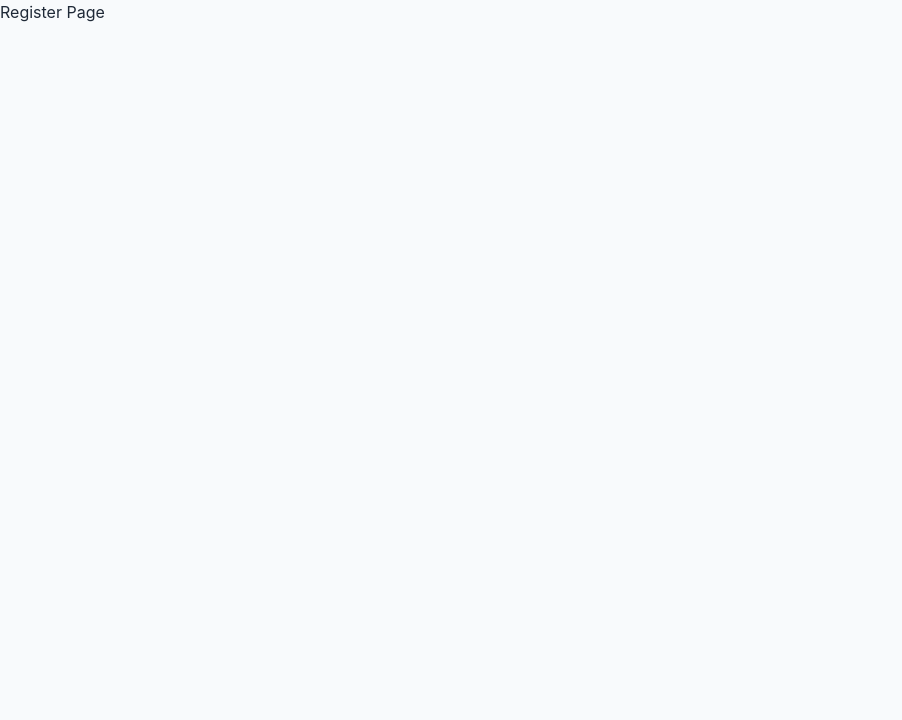
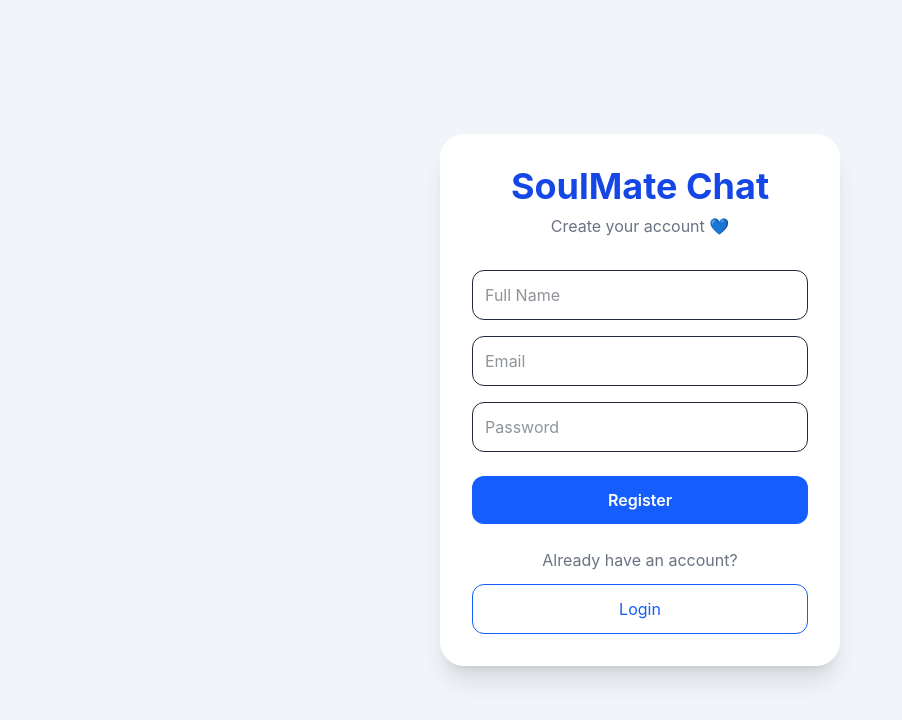
Before and after one commit to FAIZUL7869/soulmate-chat, a React (Vite) app in the folder client/: page /register in a window 1280 px wide. Shown: the top 720 px of the page, without its empty margins (0-902 px from the left). Built offline with nearby package versions, Linux system fonts and the light colour scheme; no server answers.

Commit message:
Add Register page

```diff
--- a/client/src/pages/Register.jsx
+++ b/client/src/pages/Register.jsx
@@ -1,9 +1,83 @@
-function Register() {
+import { useState } from "react";
+import { useNavigate } from "react-router-dom";
+import API from "../services/api";
+
+export default function Register() {
+    const navigate = useNavigate();
+
+    const [name, setName] = useState("");
+    const [email, setEmail] = useState("");
+    const [password, setPassword] = useState("");
+
+    const handleRegister = async () => {
+        try {
+            await API.post("/auth/register", {
+                name,
+                email,
+                password,
+            });
+
+            alert("Registration Successful!");
+            navigate("/");
+        } catch (error) {
+            console.log(error);
+            alert(error.response?.data?.message || "Registration Failed");
+        }
+    };
+
     return (
-        <div>
-            <h1>Register Page</h1>
+        <div className="min-h-screen bg-slate-100 flex items-center justify-center">
+            <div className="bg-white shadow-xl rounded-3xl w-[400px] p-8">
+                <h1 className="text-4xl font-bold text-center text-blue-700">
+                    SoulMate Chat
+                </h1>
+
+                <p className="text-center text-gray-500 mt-2 mb-8">
+                    Create your account 💙
+                </p>
+
+                <input
+                    type="text"
+                    placeholder="Full Name"
+                    className="w-full border rounded-xl p-3 mb-4 outline-none focus:border-blue-600"
+                    value={name}
+                    onChange={(e) => setName(e.target.value)}
+                />
+
+                <input
+                    type="email"
+                    placeholder="Email"
+                    className="w-full border rounded-xl p-3 mb-4 outline-none focus:border-blue-600"
+                    value={email}
+                    onChange={(e) => setEmail(e.target.value)}
+                />
+
+                <input
+                    type="password"
+                    placeholder="Password"
+                    className="w-full border rounded-xl p-3 mb-6 outline-none focus:border-blue-600"
+                    value={password}
+                    onChange={(e) => setPassword(e.target.value)}
+                />
+
+                <button
+                    onClick={handleRegister}
+                    className="w-full bg-blue-600 hover:bg-blue-700 transition text-white p-3 rounded-xl font-semibold"
+                >
+                    Register
+                </button>
+
+                <p className="text-center mt-6 text-gray-500">
+                    Already have an account?
+                </p>
+
+                <button
+                    onClick={() => navigate("/")}
+                    className="w-full mt-3 border border-blue-600 text-blue-600 rounded-xl p-3 hover:bg-blue-50 transition"
+                >
+                    Login
+                </button>
+            </div>
         </div>
     );
 }
-
-export default Register;
```
